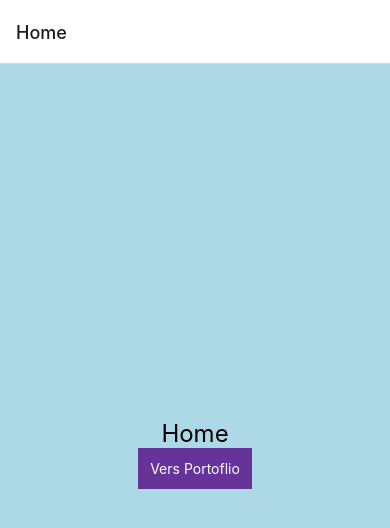
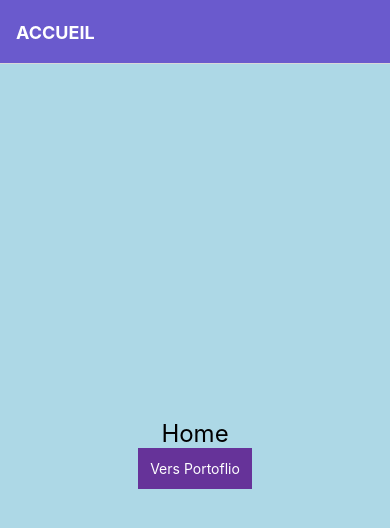
Before and after one commit to cem-sucu/react-native-navigationV5, a React Native app: screen /Home in a window 390 px wide. Shown: the top 528 px of the page. Built offline with nearby package versions, Linux system fonts and the light colour scheme.

Commit message:
StackNavigator + animation

```diff
--- a/App.js
+++ b/App.js
@@ -2,17 +2,82 @@ import { NavigationContainer } from "@react-navigation/native";
 import { StatusBar } from "expo-status-bar";
 import Home from "./screens/Home";
 import Portfolio from "./screens/Portfolio";
-import { createStackNavigator } from "@react-navigation/stack";
+import {
+    createStackNavigator,
+    CardStyleInterpolators,
+} from "@react-navigation/stack";
+import { Easing } from "react-native";
 
 const Stack = createStackNavigator();
 
+const openConfig = {
+    animation: "spring",
+    config: {
+        stiffness: 1000,
+        damping: 30,
+        mass: 3,
+        overshootClamping: false,
+        restDisplacementThreshold: 0.01,
+        restSpeedThreshold: 0.01,
+    },
+};
+const closeConfig = {
+    animation: "timing",
+    config: {
+        duration: 900,
+        easing: Easing.ease,
+    },
+};
+
 export default function App() {
+    <StatusBar style="auto" />;
     return (
         <NavigationContainer>
-            <StatusBar style="auto" />
-            <Stack.Navigator>
-                <Stack.Screen name="Home" component={Home} />
-                <Stack.Screen name="Portfolio" component={Portfolio} />
+            {/* // initialRouteName permet de séléctionné notre page principale
+            <Stack.Navigator initialRouteName="Portfolio"> */}
+            {/* screenoptions c'est comme option dans stack.screen avec le header en null permet d'enlever le header de toute les pages*/}
+            {/* <Stack.Navigator screenOptions={{ header: () => null }}> */}
+            <Stack.Navigator
+                screenOptions={{
+                    headerStyle: {
+                        backgroundColor: "slateblue",
+                    },
+                    headerTitleStyle: {
+                        color: "white",
+                        fontWeight: "bold",
+                        textTransform: "uppercase",
+                    },
+                    gestureEnabled: true,
+                    gestureDirection: "horizontal",
+                    transitionSpec: {
+                        open: openConfig,
+                        close: closeConfig,
+                    },
+                    cardStyleInterpolator:
+                        CardStyleInterpolators.forHorizontalIOS,
+                }}
+            >
+                {/* <Stack.Navigator> */}
+                <Stack.Screen
+                    name="Home"
+                    component={Home}
+                    options={{ title: "Accueil" }}
+                />
+                <Stack.Screen
+                    name="Portfolio"
+                    component={Portfolio}
+                    /*  options={{ header: () => null }} // permet d'enlever le header, cela concernce uniquement la page Portfolio */
+                    /*  options={{
+                        headerStyle: {
+                            backgroundColor: "slateblue",
+                        },
+                        headerTitleStyle: {
+                            color: "white",
+                            fontWeight: "bold",
+                            textTransform: "uppercase",
+                        },
+                    }} */
+                />
             </Stack.Navigator>
         </NavigationContainer>
     );
--- a/screens/Home.js
+++ b/screens/Home.js
@@ -5,6 +5,7 @@ const Home = ({ navigation }) => {
     const handlePress = () => {
         navigation.navigate("Portfolio");
     };
+
     return (
         <View style={styles.container}>
             <Text style={styles.text}>Home</Text>
--- a/screens/Portfolio.js
+++ b/screens/Portfolio.js
@@ -3,7 +3,7 @@ import React from "react";
 
 const Portfolio = (props) => {
     const handlePress = () => {
-        props.navigation.pop();
+        props.navigation.navigate("Home");
     };
     return (
         <View style={styles.container}>
```
